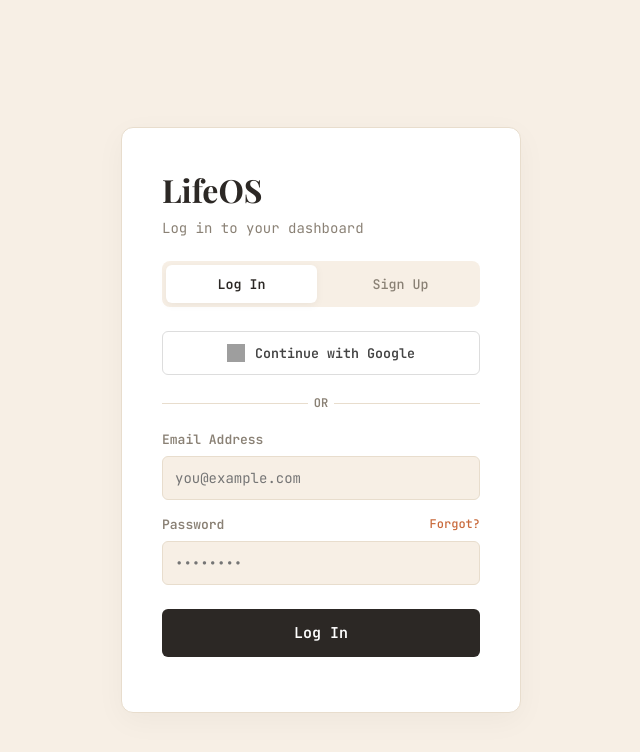
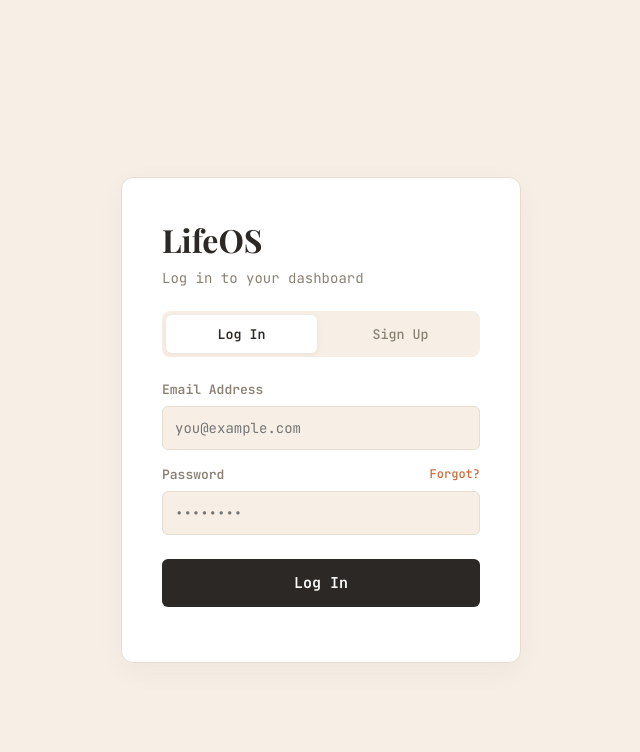
Before and after one commit to viswamdatla/MylifeOs, a website: page public/login.html in a window 1280 px wide. Shown: the whole page, without its empty margins (319-959 px from the left). Drawn offline with nearby package versions, Linux system fonts and the light colour scheme; grey boxes are pictures that could not be loaded; a web font is replaced by a local one.

Commit message:
chore: temporarily hide google auth button

```diff
--- a/public/login.html
+++ b/public/login.html
@@ -88,7 +88,7 @@
     </div>
 
     <!-- Google Auth -->
-    <div id="google-section">
+    <div id="google-section" class="hidden">
       <button class="btn-google" onclick="signInWithGoogle()">
         <img src="https://www.svgrepo.com/show/475656/google-color.svg" alt="Google">
         Continue with Google
@@ -175,7 +175,7 @@
         document.getElementById('tab-signup').classList.toggle('active', mode === 'signup');
         pwdGroup.classList.remove('hidden');
         tabs.classList.remove('hidden');
-        googleSec.classList.remove('hidden');
+        // googleSec.classList.remove('hidden'); // Currently disabled by user
         backBtn.classList.add('hidden');
 
         if (mode === 'login') {
```
